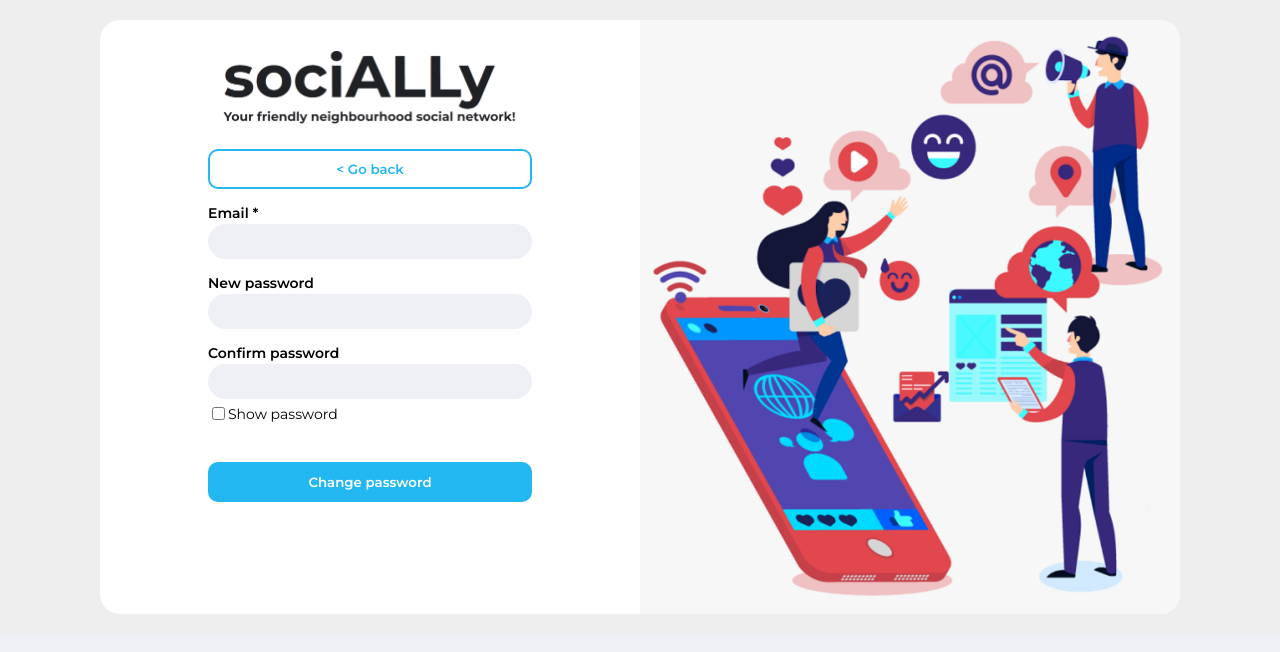
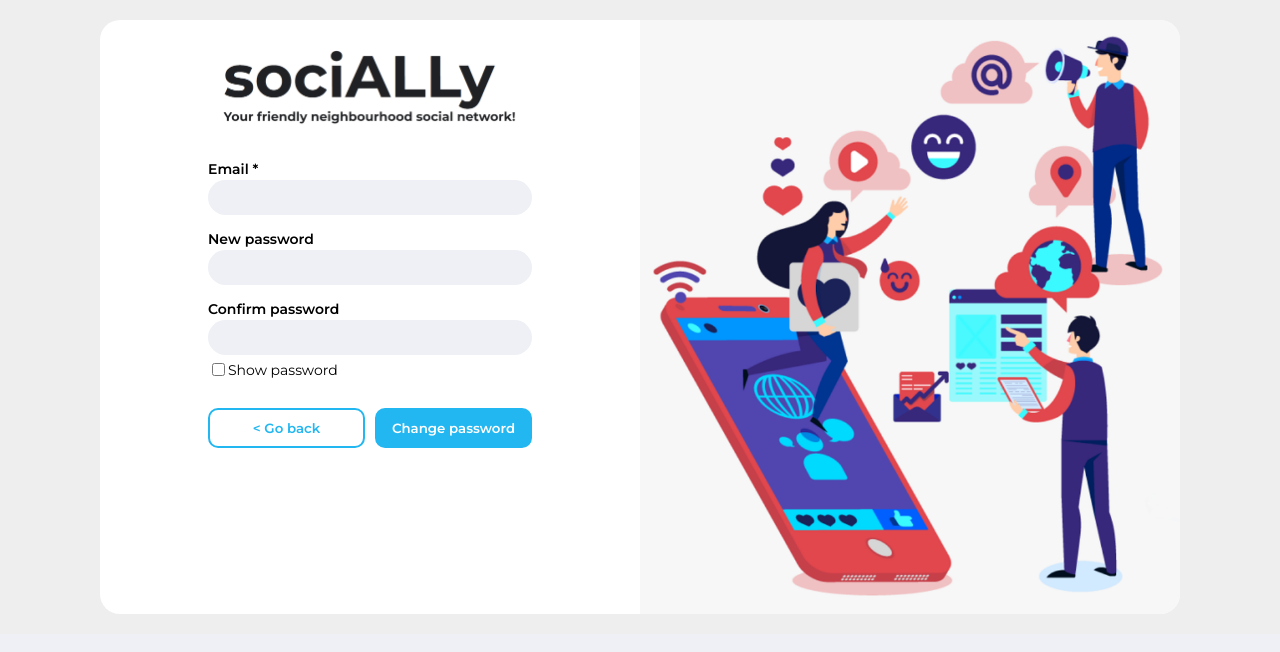
Before and after one commit to pietromastropietro/social-app, a React (Create React App) app in the folder client/: page /login in a window 1280 px wide. Both pictures are taken after a click on the element "Forgot your password?". Shown: the top 652 px of the page. Built offline with nearby package versions, Linux system fonts and the light colour scheme.

Commit message:
[client] implement user profile image selection on sign up

```diff
--- a/client/src/components/Post/PostInput.jsx
+++ b/client/src/components/Post/PostInput.jsx
@@ -85,6 +85,7 @@ const PostInput = ({ originalPost, handlePost }) => {
 
         let postData = post;
 
+        if (postImage) {
             // Upload image to AWS S3 bucket and get its url
             // const imgUrl = await handleImageUpload(postImage);
 
@@ -95,6 +96,7 @@ const PostInput = ({ originalPost, handlePost }) => {
                 return alert("Problems uploading image"); // temp
             } else {
                 postData.image_url = imgUrl;
+            }
         }
 
         handlePost(postData);
--- a/client/src/pages/Login/LoginForm/LoginForm.jsx
+++ b/client/src/pages/Login/LoginForm/LoginForm.jsx
@@ -10,6 +10,7 @@ import PasswordResetForm from '../PasswordResetForm/PasswordResetForm'
 const Form = styled.form`
     display: flex;
     flex-direction: column;
+    width: 100%;
 `
 const ForgotPassword = styled.p`
     color: blue;
@@ -140,15 +141,11 @@ const LoginForm = ({ setLogin, setToken }) => {
     };
 
     if (passwordResetMode) {
-        return <>
-            <Button primaryOutlined onClick={() => setPasswordResetMode(false)}>{`< Go back`}</Button>
-            <PasswordResetForm setPasswordResetMode={setPasswordResetMode} />
-        </>
+        return <PasswordResetForm setPasswordResetMode={setPasswordResetMode} />
     }
 
     return (
         <>
-
             <Form onSubmit={handleLogin}>
                 <Label htmlFor="email">Email</Label>
                 <Input type="email" name="email" onChange={handleInput} value={user.email} required spellCheck="false" />
--- a/client/src/pages/Login/LoginIndex.jsx
+++ b/client/src/pages/Login/LoginIndex.jsx
@@ -42,27 +42,18 @@ const LoginMain = styled.div`
     display: flex;
     flex-direction: column;
     align-items: center;
-
-    > div {
-        width: 60%;
-    }
+ `
+const Logo = styled.img`
+    margin-bottom: 20px;
+    width: 300px;
 `
-const LogoContainer = styled.figure`
-    margin: 30px 0 20px 0;
-
-    > img {
-        width: 300px;
-    }
+const FormContainer = styled.div`
+    display: flex;
+    flex-direction: column;
+    align-items: center;
+    width: 60%;
+    margin-top: 30px;
 `
-// const Button = styled.button`
-//     background-color: white;
-//     color: black;
-//     border: 1px solid grey;
-//     width: fit-content;
-//     padding: 10px;
-//     border-radius: 10px;
-//     cursor: pointer;
-// `
 
 const LoginIndex = ({ setToken }) => {
     const [login, setLogin] = useState(true);
@@ -71,27 +62,23 @@ const LoginIndex = ({ setToken }) => {
         <StyledLogin>
             <LoginCard>
                 <LoginMain>
-                    <LogoContainer>
-                        <img src={logoImg} alt="website logo" />
-                    </LogoContainer>
-
-                    <div>
+                    <FormContainer>
                         {login ?
-                            <LoginForm setLogin={setLogin} setToken={setToken} />
+                            <>
+                                <Logo src={logoImg} alt="website logo" />
+                                <LoginForm setLogin={setLogin} setToken={setToken} />
+                            </>
                             :
-                            <>
-                                <Button primaryOutlined onClick={() => setLogin(true)}>{`< Go back`}</Button>
-                                <SignUpForm setLogin={setLogin} />
-                            </>
+                            <SignUpForm setLogin={setLogin} />
                         }
-                    </div>
+                    </FormContainer>
                 </LoginMain>
 
                 <ImgContainer>
                     <img src={loginImg} alt="illustration about people interacting with social network features" />
                 </ImgContainer>
             </LoginCard>
-        </StyledLogin>
+        </StyledLogin >
     )
 }
 
--- a/client/src/pages/Login/PasswordResetForm/PasswordResetForm.jsx
+++ b/client/src/pages/Login/PasswordResetForm/PasswordResetForm.jsx
@@ -10,6 +10,7 @@ import { regex } from 'utils/constants/regex'
 const Form = styled.form`
     display: flex;
     flex-direction: column;
+    width: 100%;
 
     > button {
         margin-top: 10px;
@@ -34,6 +35,10 @@ const PasswordVisibilityCheckbox = styled.div`
     align-items: center;
     font-size: 14px;
     margin: 5px 0 15px 0;
+`
+const BtnFieldset = styled.fieldset`
+    display: flex;
+    column-gap: 10px;
 `
 
 const PasswordResetForm = ({ setPasswordResetMode }) => {
@@ -164,7 +169,10 @@ const PasswordResetForm = ({ setPasswordResetMode }) => {
 
                 <ErrorMsg>{formValidity.passwordEquality || errorMessages.passwordEquality}</ErrorMsg>
 
-                <Button primary type="submit">Change password</Button>
+                <BtnFieldset>
+                    <Button primaryOutlined onClick={() => setPasswordResetMode(false)}>{`< Go back`}</Button>
+                    <Button primary type="submit">Change password</Button>
+                </BtnFieldset>
             </Form>
         </>
     )
--- a/client/src/pages/Login/SignUpForm/SignUpForm.jsx
+++ b/client/src/pages/Login/SignUpForm/SignUpForm.jsx
@@ -7,10 +7,12 @@ import { useState } from 'react'
 import { regex } from 'utils/constants/regex';
 import { errorMessages } from 'utils/constants/errorMessages'
 import { getMaxDob } from 'utils/dateUtil';
+import defaultUserImg from 'static/images/user.svg'
 
 const Form = styled.form`
     display: flex;
     flex-direction: column;
+    width: 100%;
 
     > textarea {
         background-color: #eef0f5;
@@ -20,6 +22,36 @@ const Form = styled.form`
 
     > button {
         margin-top: 20px;
+    }
+`
+const ImageFieldset = styled.div`
+    display: flex;
+    align-items: center;
+    column-gap: 20px;
+`
+const PreviewImage = styled.img`
+    width: 90px;
+    height: 90px;
+    border-radius: 50%;
+`
+const ImageInputLabel = styled.label`
+    background-color: #23b7f1;
+    color: white;
+    font-size: 14px;
+    font-weight: 600;
+    text-align: center;
+    width: 150px;
+    padding: 10px;
+    border-radius: 10px;
+    cursor: pointer;
+    transition: .2s;
+
+    &:hover {
+        background-color: #1d99ca;
+    }
+
+    > input {
+        display: none;
     }
 `
 const InputLabels = styled.div`
@@ -39,13 +71,21 @@ const PasswordVisibilityCheckbox = styled.div`
     font-size: 14px;
     margin-top: 5px;
 `
+const BtnFieldset = styled.fieldset`
+    display: flex;
+    column-gap: 10px;
+    margin-top: 15px;
+`
 const SignUpForm = ({ setLogin }) => {
     const [user, setUser] = useState({
         full_name: '',
         dob: '',
+        // profile_img_url: '',
         email: '',
         password: ''
     });
+
+    const [userImage, setUserImage] = useState();
 
     // state to check form fields validity and show error messages
     const [formValidity, setFormValidity] = useState({
@@ -82,6 +122,17 @@ const SignUpForm = ({ setLogin }) => {
         }
     };
 
+    // handle post image input
+    const handleImageInput = (e) => {
+        if (userImage) {
+            // if user already uploaded an image, remove it
+            setUserImage(undefined);
+        } else {
+            // add user profile image
+            setUserImage(e.target.files[0]);
+        }
+    };
+
     // validate fields when user leaves an input field
     const validateOnBlur = (e) => {
         const { name, value } = e.target;
@@ -107,6 +158,21 @@ const SignUpForm = ({ setLogin }) => {
 
     const signUpUser = async () => {
         try {
+            // If user chose a profile image, upload it
+            if (userImage) {
+                // Upload profile image to AWS S3 bucket and get its url
+                // const imgUrl = await handleImageUpload(userImage);
+
+                // temp for testing
+                const imgUrl = 'https://encrypted-tbn0.gstatic.com/images?q=tbn:ANd9GcTzTP2mJsLyALmk94HwCodfgLJ61e_2hseLVBcijATdzywi7d-KfBXH6REiXKS3B8wZtHg&usqp=CAU'
+
+                if (!imgUrl) {
+                    return alert("Problems uploading image"); // temp
+                } else {
+                    setUser({ ...user, profile_img_url: imgUrl })
+                }
+            }
+
             const res = await axios.post('http://localhost:4000/api/register', user);
 
             if (res.data.message === "User already exists. Please login") {
@@ -127,23 +193,29 @@ const SignUpForm = ({ setLogin }) => {
 
     return (
         <Form onSubmit={checkFormValidity}>
+            <ImageFieldset>
+                {!userImage ?
+                    <>
+                        <PreviewImage src={defaultUserImg} />
+
+                        <ImageInputLabel htmlFor='userImage'>
+                            Add profile image
+                            <input type="file" name='userImage' id='userImage' onChange={handleImageInput} accept="image/png, image/jpeg" />
+                        </ImageInputLabel>
+                    </>
+                    :
+                    <>
+                        <PreviewImage src={URL.createObjectURL(userImage)} />
+                        <Button primary width='140px' type='button' onClick={handleImageInput}>Remove image</Button>
+                    </>
+                }
+            </ImageFieldset>
+
             <InputLabels>
                 <label htmlFor="full_name">Full Name *</label>
                 <ErrorMsg>{formValidity.full_name || errorMessages.full_name}</ErrorMsg>
             </InputLabels>
             <Input type="text" name="full_name" onChange={handleInput} onBlur={validateOnBlur} value={user.full_name} required />
-
-            {/* <Label htmlFor="first_name">First Name *</Label>
-                <Input type="text" name="first_name" onChange={handleInput} value={user.first_name} /> */}
-
-            {/* <Label htmlFor="last_name">Last Name *</Label>
-                <Input type="text" name="last_name" onChange={handleInput} value={user.last_name} /> */}
-
-            {/* <Label htmlFor="username">Username *</Label>
-                <Input type="text" name="username" onChange={handleInput} value={user.username} /> */}
-
-            {/* <Label htmlFor="bio">Bio</Label>
-                <textarea rows='3' name="bio" placeholder='Tell us something about you!' onChange={handleInput} value={user.bio}></textarea> */}
 
             <InputLabels>
                 <label htmlFor="dob">Date of birth *</label>
@@ -171,7 +243,10 @@ const SignUpForm = ({ setLogin }) => {
                 <label htmlFor="showPassword">Show password</label>
             </PasswordVisibilityCheckbox>
 
-            <Button primary type="submit">Register</Button>
+            <BtnFieldset>
+                <Button primaryOutlined onClick={() => setLogin(true)}>{`< Go back`}</Button>
+                <Button primary type="submit">Register</Button>
+            </BtnFieldset>
         </Form>
     )
 }
```
Also changed, not shown: client/src/static/images/user.svg (added). Lines whose indentation alone changed are shown as unchanged.
